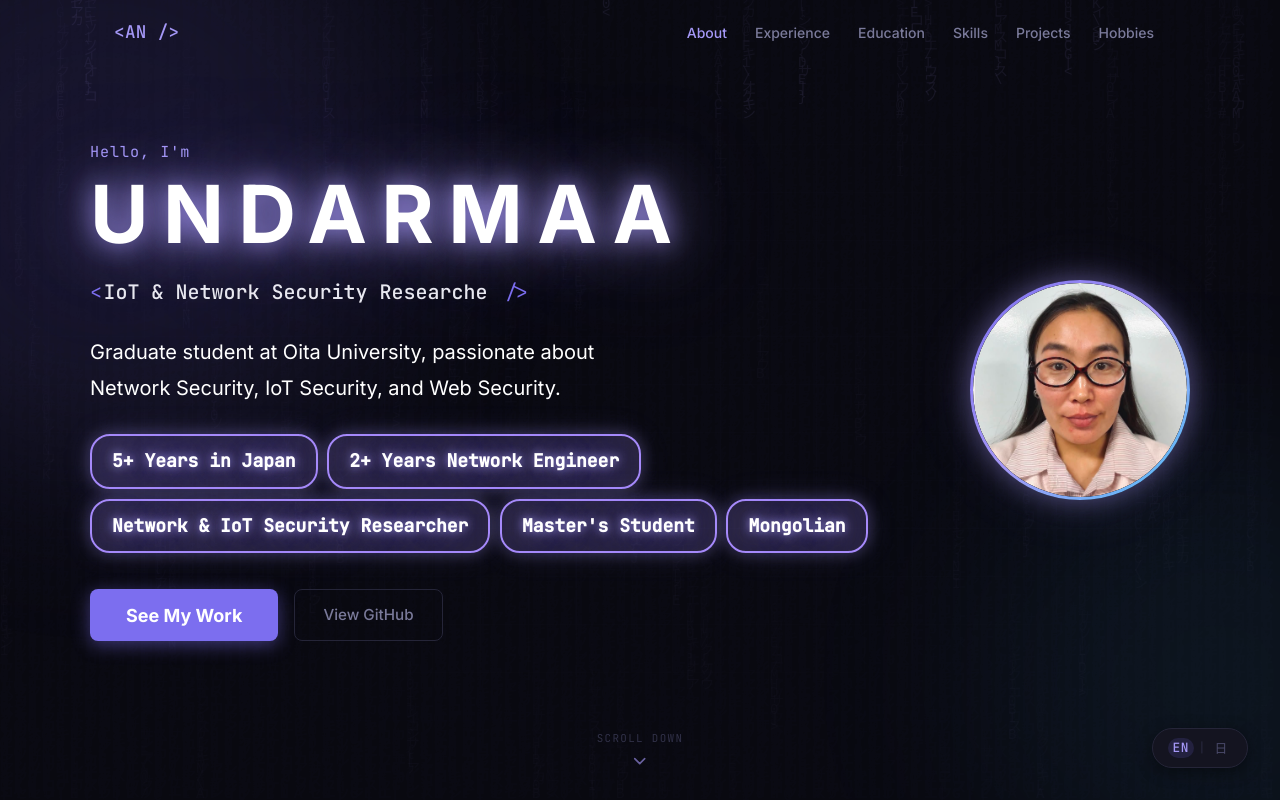
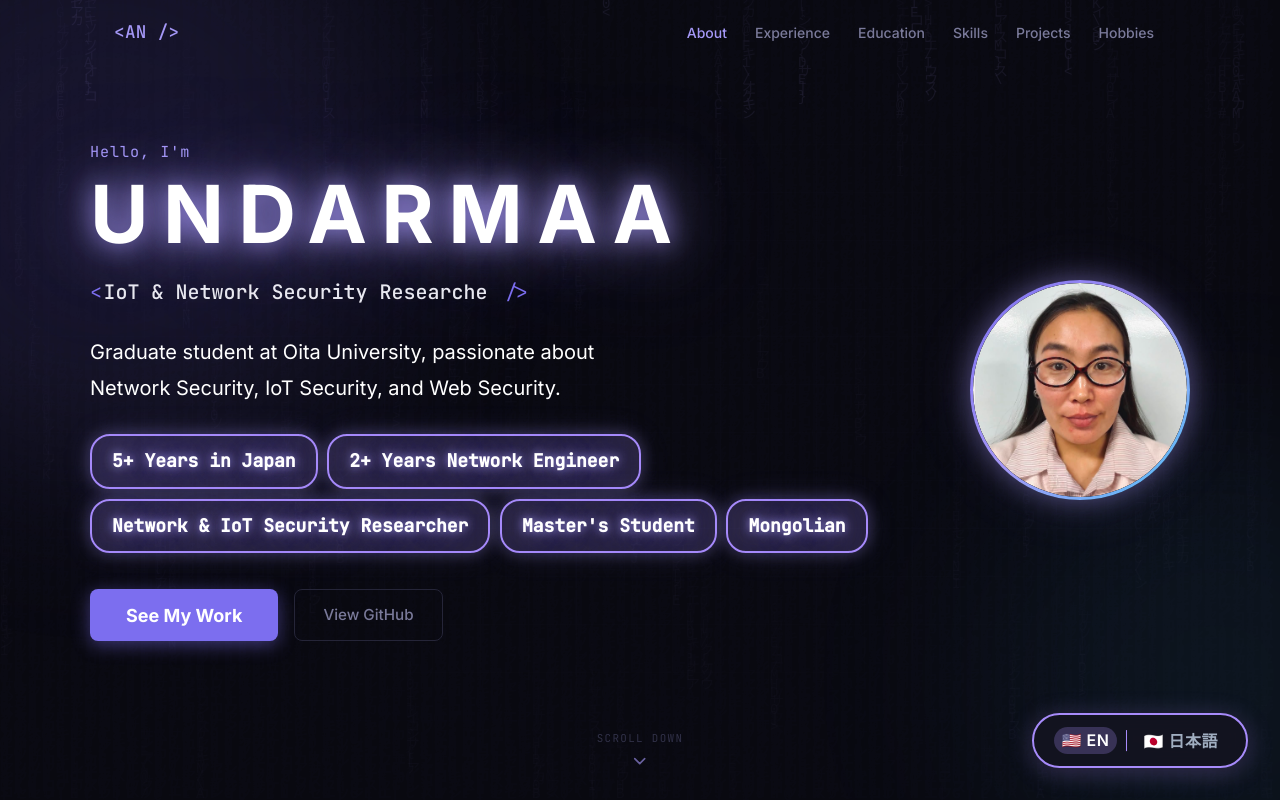
Before and after one commit to andro73787/my-website, a React (Create React App) app in the folder myprofile/: page / in a window 1280 px wide. Shown: the top 800 px of the page. Built offline with nearby package versions, Linux system fonts and the light colour scheme.

Commit message:
Update language toggle button

```diff
--- a/myprofile/src/components/LanguageSwitcher.css
+++ b/myprofile/src/components/LanguageSwitcher.css
@@ -5,38 +5,45 @@
   z-index: 200;
   display: flex;
   align-items: center;
-  gap: 0.25rem;
-  background: var(--bg-card);
-  border: 1px solid var(--border-light);
+  gap: 0.4rem;
+  background: rgba(20, 20, 32, 0.92);
+  border: 2px solid #a78bfa;
   border-radius: 40px;
-  padding: 0.5rem 0.9rem;
-  font-family: var(--font-mono);
-  font-size: 0.8rem;
-  font-weight: 500;
-  color: var(--text-muted);
+  padding: 0.65rem 1.25rem;
+  font-family: var(--font-sans);
+  font-size: 1rem;
+  font-weight: 600;
+  color: #a0aec0;
   transition: all var(--transition);
-  box-shadow: 0 4px 16px rgba(0, 0, 0, 0.4);
-  backdrop-filter: blur(8px);
+  box-shadow: 0 4px 24px rgba(167, 139, 250, 0.3), 0 2px 8px rgba(0, 0, 0, 0.5);
+  backdrop-filter: blur(12px);
+  cursor: pointer;
 }
 
 .lang-switcher:hover {
-  border-color: var(--accent);
-  box-shadow: 0 4px 24px var(--accent-glow);
+  border-color: #ffffff;
+  box-shadow: 0 6px 32px rgba(167, 139, 250, 0.5), 0 2px 8px rgba(0, 0, 0, 0.5);
+  transform: translateY(-2px);
 }
 
 .lang-switcher__option {
-  padding: 0.1rem 0.3rem;
+  padding: 0.2rem 0.5rem;
   border-radius: 20px;
   transition: all var(--transition);
-  letter-spacing: 0.05em;
+  letter-spacing: 0.03em;
+  font-size: 1rem;
+  white-space: nowrap;
 }
 
 .lang-switcher__option.active {
-  color: var(--accent-light);
-  background: var(--accent-glow);
+  color: #ffffff;
+  background: rgba(167, 139, 250, 0.25);
+  border-radius: 20px;
 }
 
 .lang-switcher__divider {
-  color: var(--border-light);
+  color: #a78bfa;
+  font-weight: 300;
   user-select: none;
+  font-size: 1.1rem;
 }
--- a/myprofile/src/components/LanguageSwitcher.js
+++ b/myprofile/src/components/LanguageSwitcher.js
@@ -6,9 +6,9 @@ export default function LanguageSwitcher() {
 
   return (
     <button className="lang-switcher" onClick={toggleLang} aria-label="Switch language">
-      <span className={`lang-switcher__option${lang === 'en' ? ' active' : ''}`}>EN</span>
+      <span className={`lang-switcher__option${lang === 'en' ? ' active' : ''}`}>🇺🇸 EN</span>
       <span className="lang-switcher__divider">|</span>
-      <span className={`lang-switcher__option${lang === 'ja' ? ' active' : ''}`}>日</span>
+      <span className={`lang-switcher__option${lang === 'ja' ? ' active' : ''}`}>🇯🇵 日本語</span>
     </button>
   );
 }
```
